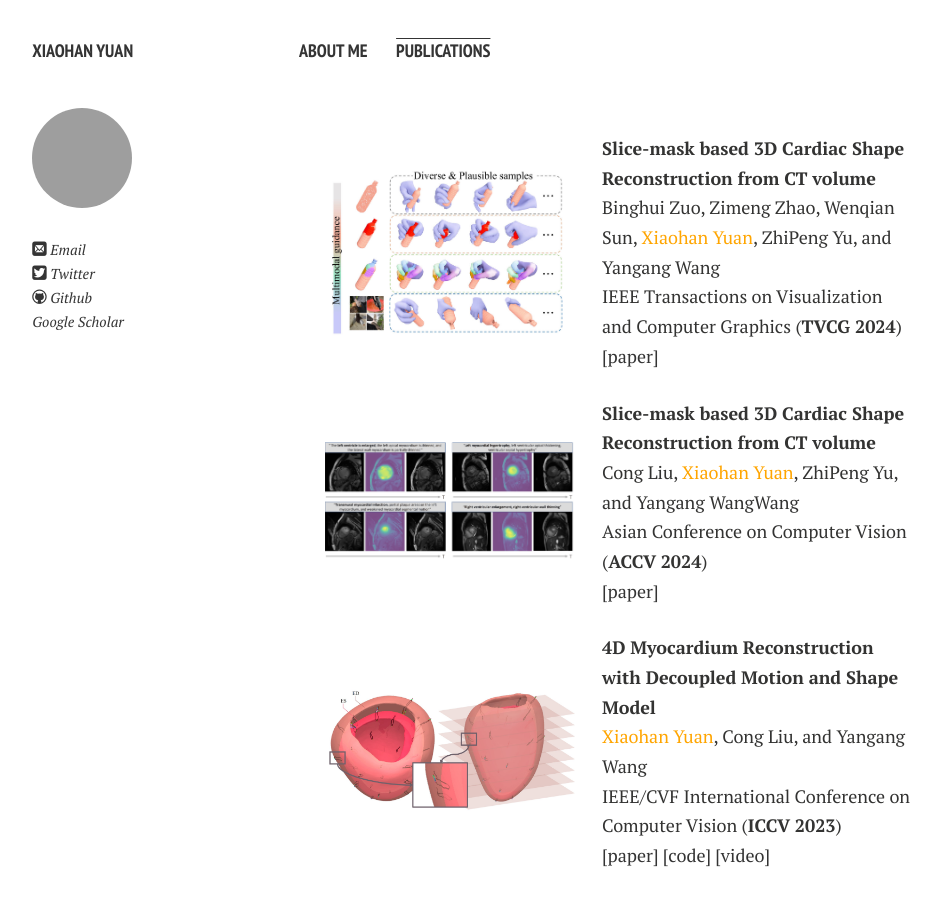
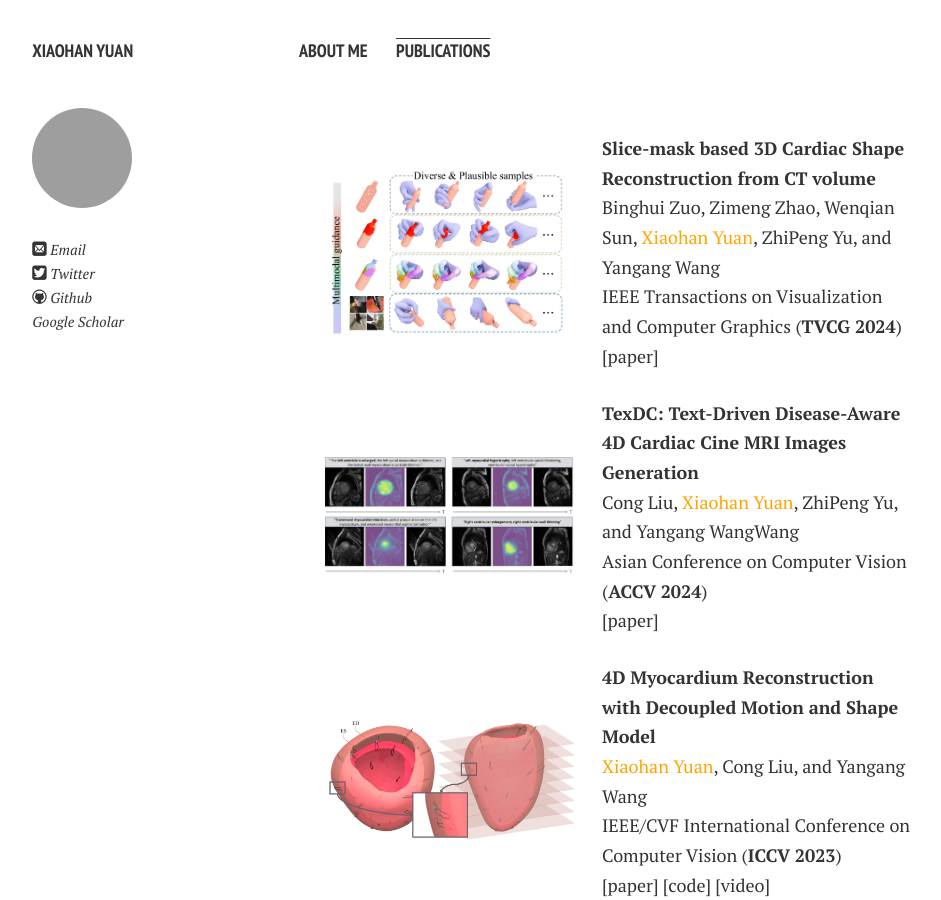
Before and after one commit to yuan-xiaohan/yuan-xiaohan.github.io, a Jekyll site: the page built from publications.md, in a window 1280 px wide and 900 px high. Shown: the whole window, without its empty margins (21-962 px from the left). Built offline with Jekyll 4.4.1, drawn with Linux system fonts in a browser that asks for light colours; nearby versions of some CDN libraries; comment, search, counter and statistics services are not loaded; a style sheet for code colours, icons or effects is not loaded.

Commit message:
Update publications.md

```diff
--- a/publications.md
+++ b/publications.md
@@ -34,7 +34,7 @@ table {
   <td style="text-align: center;"><img src="/images/publications/accv24.jpg"></td>
 
   <td>
-  <strong>Slice-mask based 3D Cardiac Shape Reconstruction from CT volume</strong><br>
+  <strong>TexDC: Text-Driven Disease-Aware 4D Cardiac Cine MRI Images Generation</strong><br>
   Cong Liu, <font color="orange">Xiaohan Yuan</font>, ZhiPeng Yu, and Yangang WangWang<br>Asian Conference on Computer Vision (<strong>ACCV 2024</strong>)<br>
   <a href="https://link.springer.com/chapter/10.1007/978-981-96-0901-7_12" target="_blank">[paper]</a>
   </td>
```
